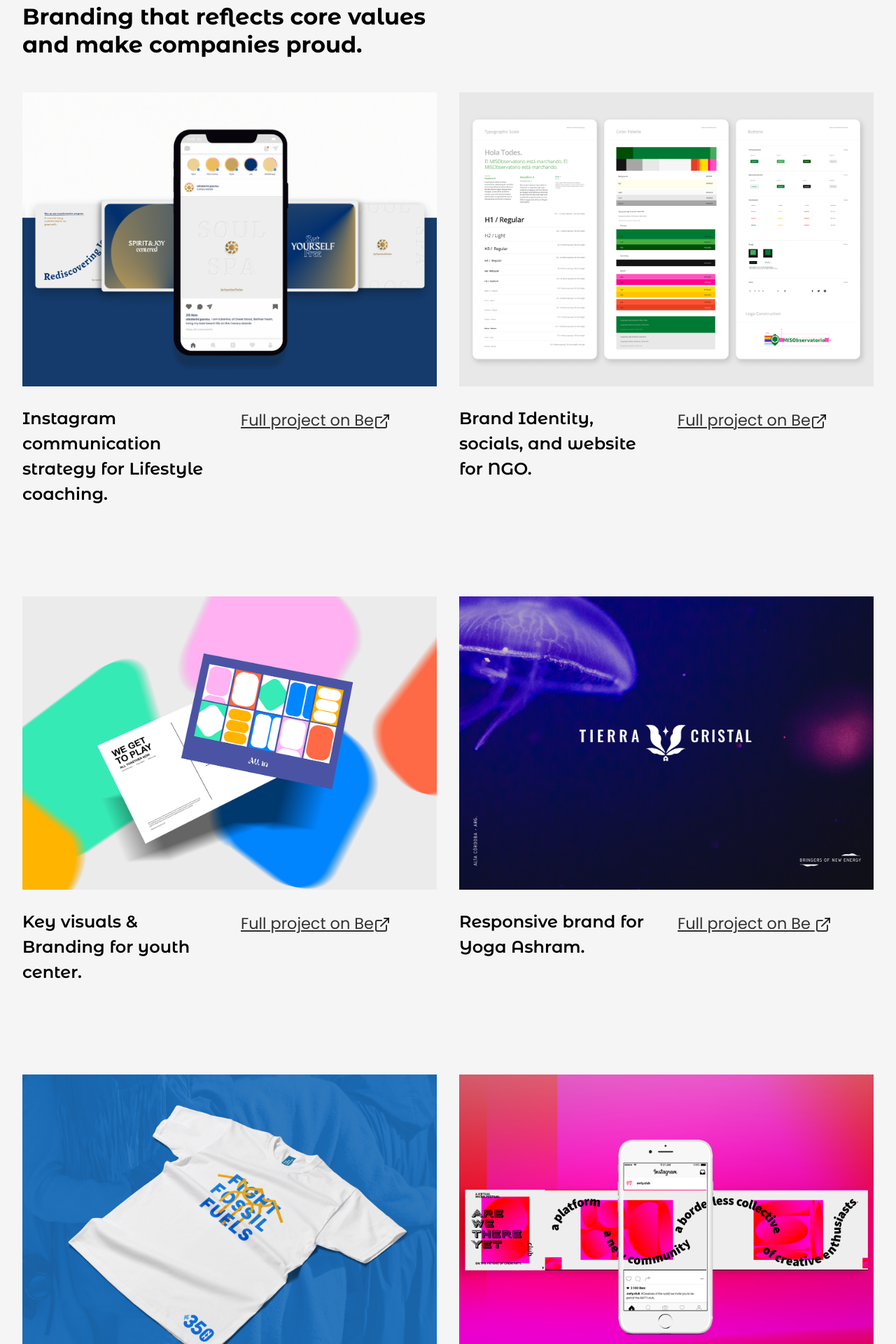
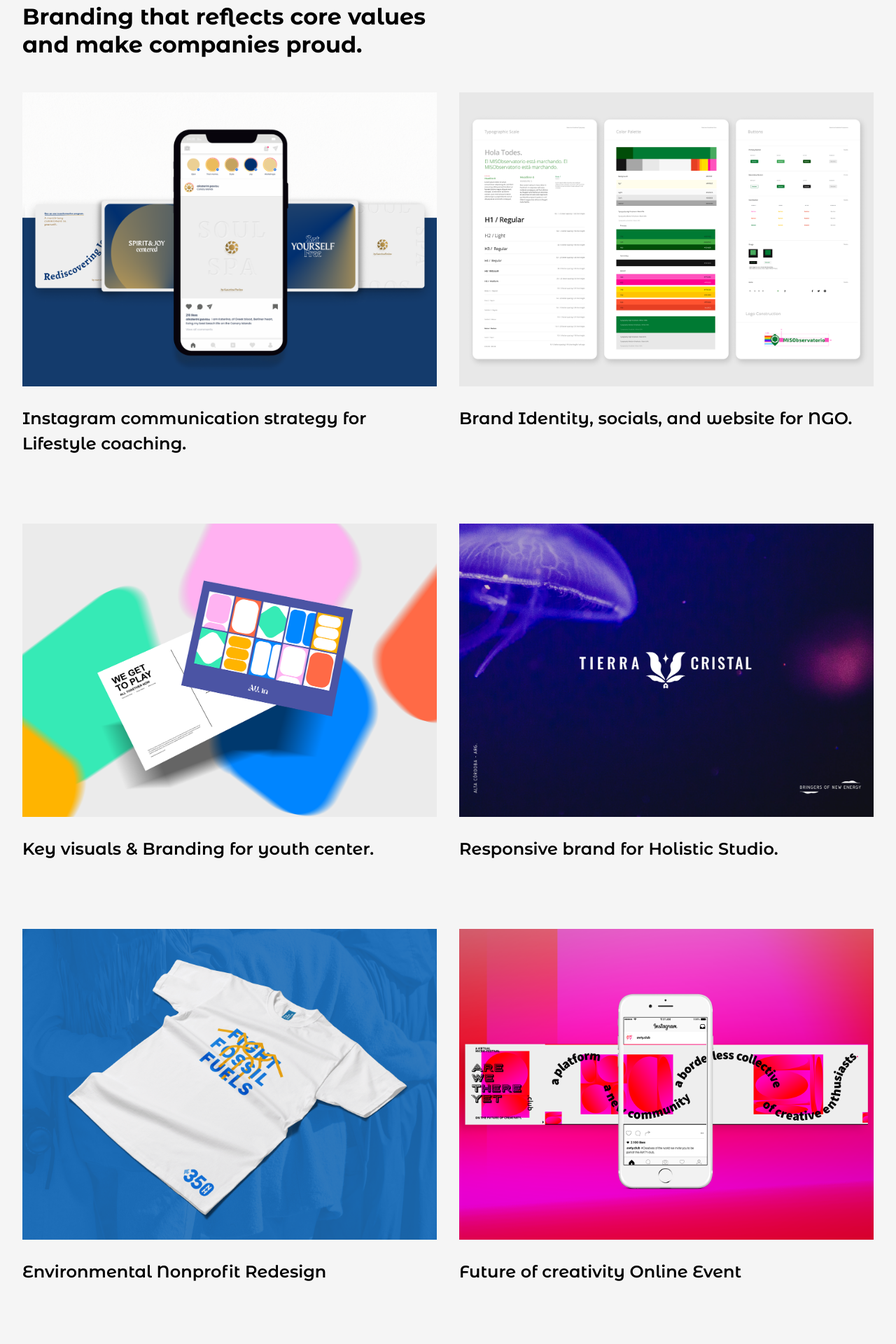
Before and after one commit to lurelureg/portfolio, a React (Vite) app: page / in a window 1280 px wide. Shown: the part 220-2140 px from the top of the page at 70% size. Built offline with nearby package versions, Linux system fonts and the light colour scheme.

Commit message:
projects links

```diff
--- a/src/pages/Projects.jsx
+++ b/src/pages/Projects.jsx
@@ -1,6 +1,6 @@
-import { Box, Flex, Text, Link, Image, SimpleGrid } from "@chakra-ui/react";
+import { Box, Flex, Text, Image, SimpleGrid } from "@chakra-ui/react";
 import { Link as LinkRouter } from "react-router-dom";
-import { ExternalLinkIcon } from "@chakra-ui/icons";
+// import { ExternalLinkIcon } from "@chakra-ui/icons";
 import IMAGES from "../images/images";
 
 export default function Projects() {
@@ -17,8 +17,8 @@ export default function Projects() {
                 justifyItems="center"
             >
                 {/* Project Mini1 */}
-                <Box margin={"1rem 0 5rem"}>
-                    <LinkRouter to="/project/lifestylecoaching">
+                <Box margin={"1rem 0 3rem"}>
+                    <LinkRouter to="/project/katerina">
                         <Image
                             src={IMAGES.other.katerina}
                             alt=""
@@ -31,11 +31,12 @@ export default function Projects() {
                         mt="1rem"
                         direction={{ base: "column", sm: "row" }}
                     >
-                        <Text textStyle="h3" as="h3" flex="1 1 50%">
+                        <Text textStyle="h3" as="h3" flex="1 1 100%">
                             Instagram communication strategy for Lifestyle
                             coaching.
                         </Text>
-                        <Text
+                        {/* Behance */}
+                        {/* <Text
                             textStyle="p"
                             as="p"
                             textDecoration={"underline"}
@@ -48,12 +49,12 @@ export default function Projects() {
                                 Full project on Be
                                 <ExternalLinkIcon w={6} h={6} />
                             </Link>
-                        </Text>
+                        </Text> */}
                     </Flex>
                 </Box>
                 {/* Project Mini2 */}
-                <Box margin={"1rem 0 5rem"}>
-                    <LinkRouter to="/project/womanshealthngo">
+                <Box margin={"1rem 0 3rem"}>
+                    <LinkRouter to="/project/misobservatorio">
                         <Image
                             src={IMAGES.other.misobservatorio}
                             alt=""
@@ -65,10 +66,11 @@ export default function Projects() {
                         mt="1rem"
                         direction={{ base: "column", sm: "row" }}
                     >
-                        <Text textStyle="h3" as="h3" flex="1 1 50%">
+                        <Text textStyle="h3" as="h3" flex="1 1 100%">
                             Brand Identity, socials, and website for NGO.
                         </Text>
-                        <Text
+                        {/* Behance */}
+                        {/* <Text
                             textStyle="p"
                             as="p"
                             textDecoration={"underline"}
@@ -78,11 +80,11 @@ export default function Projects() {
                                 Full project on Be
                                 <ExternalLinkIcon w={6} h={6} />
                             </Link>
-                        </Text>
+                        </Text> */}
                     </Flex>
                 </Box>
                 {/* Project Mini3 */}
-                <Box margin={"1rem 0 5rem"}>
+                <Box margin={"1rem 0 3rem"}>
                     <LinkRouter to="/project/allin">
                         <Image
                             src={IMAGES.other.allin}
@@ -95,10 +97,11 @@ export default function Projects() {
                         mt="1rem"
                         direction={{ base: "column", sm: "row" }}
                     >
-                        <Text textStyle="h3" as="h3" flex="1 1 50%">
+                        <Text textStyle="h3" as="h3" flex="1 1 100%">
                             Key visuals & Branding for youth center.
                         </Text>
-                        <Text
+                        {/* Behance */}
+                        {/* <Text
                             textStyle="p"
                             as="p"
                             textDecoration={"underline"}
@@ -108,11 +111,11 @@ export default function Projects() {
                                 Full project on Be
                                 <ExternalLinkIcon w={6} h={6} />
                             </Link>
-                        </Text>
+                        </Text> */}
                     </Flex>
                 </Box>
                 {/* Project Mini4 */}
-                <Box margin={"1rem 0 5rem"}>
+                <Box margin={"1rem 0 3rem"}>
                     <LinkRouter to="/project/tierracristal">
                         <Image
                             src={IMAGES.other.tierracristal}
@@ -125,10 +128,11 @@ export default function Projects() {
                         mt="1rem"
                         direction={{ base: "column", sm: "row" }}
                     >
-                        <Text textStyle="h3" as="h3" flex="1 1 50%">
-                            Responsive brand for Yoga Ashram.
+                        <Text textStyle="h3" as="h3" flex="1 1 100%">
+                            Responsive brand for Holistic Studio.
                         </Text>
-                        <Text
+                        {/* Behance */}
+                        {/* <Text
                             textStyle="p"
                             as="p"
                             textDecoration={"underline"}
@@ -141,12 +145,12 @@ export default function Projects() {
                                 Full project on Be{" "}
                                 <ExternalLinkIcon w={6} h={6} />
                             </Link>
-                        </Text>
+                        </Text> */}
                     </Flex>
                 </Box>
                 {/* Project Mini5 */}
-                <Box margin={"1rem 0 5rem"}>
-                    <LinkRouter to="/project/350ngo">
+                <Box margin={"1rem 0 3rem"}>
+                    <LinkRouter to="/project/ngonh">
                         <Image
                             src={IMAGES.other.ngonh}
                             alt=""
@@ -158,10 +162,11 @@ export default function Projects() {
                         mt="1rem"
                         direction={{ base: "column", sm: "row" }}
                     >
-                        <Text textStyle="h3" as="h3" flex="1 1 50%">
+                        <Text textStyle="h3" as="h3" flex="1 1 100%">
                             Environmental Nonprofit Redesign
                         </Text>
-                        <Text
+                        {/* Behance */}
+                        {/* <Text
                             textStyle="p"
                             as="p"
                             textDecoration={"underline"}
@@ -174,12 +179,12 @@ export default function Projects() {
                                 Full project on Be{" "}
                                 <ExternalLinkIcon w={6} h={6} />
                             </Link>
-                        </Text>
+                        </Text> */}
                     </Flex>
                 </Box>
                 {/* Project Mini6 */}
-                <Box margin={"1rem 0 5rem"}>
-                    <LinkRouter to="/project/arewethereyet">
+                <Box margin={"1rem 0 3rem"}>
+                    <LinkRouter to="/project/awty">
                         <Image
                             src={IMAGES.other.awty}
                             alt=""
@@ -194,12 +199,14 @@ export default function Projects() {
                         <Text textStyle="h3" as="h3" flex="1 1 100%">
                             Future of creativity Online Event
                         </Text>
-                        <Text
+                        {/* Behance */}
+                        {/* <Text
                             textStyle="p"
                             as="p"
                             textDecoration={"underline"}
-                            flex="1 1 50%"
+                            flex="1 1 100%"
                         >
+
                             <Link
                                 href="https://www.behance.net/gallery/189478223/Branded-social-media-for-online-event"
                                 target="_blank"
@@ -207,7 +214,7 @@ export default function Projects() {
                                 Full project on Be{" "}
                                 <ExternalLinkIcon w={6} h={6} />
                             </Link>
-                        </Text>
+                        </Text> */}
                     </Flex>
                 </Box>
             </SimpleGrid>
@@ -216,6 +223,7 @@ export default function Projects() {
             <Flex
                 direction={{ base: "column", sm: "row" }}
                 justifyContent="space-between"
+                mt={{ base: "5rem", sm: "10rem" }}
             >
                 <Text textStyle="h2" as="h2">
                     Visit the&nbsp;
```
